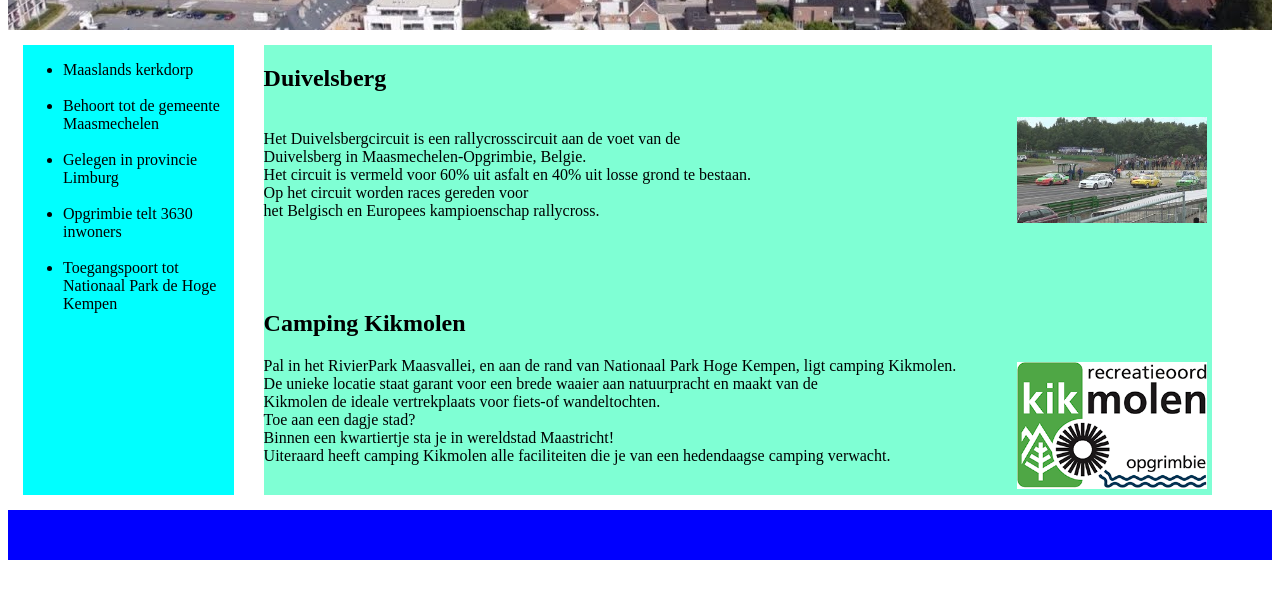
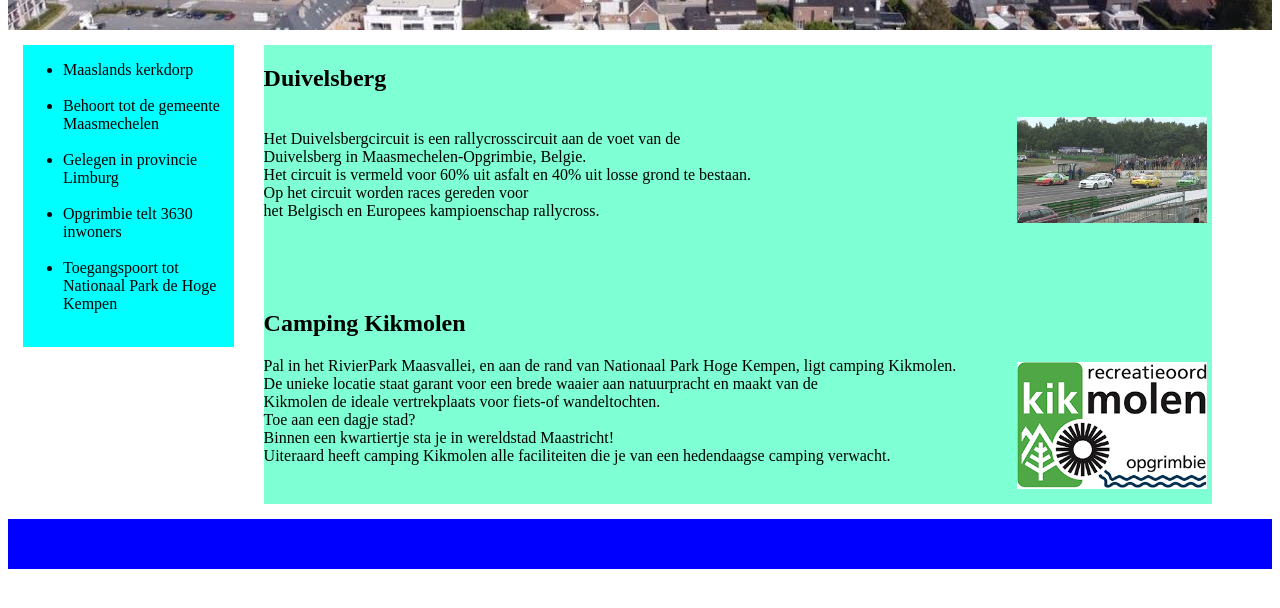
Before and after one commit to CherylOomen/woonplaats, a plain HTML site: page index.html in a window 1280 px wide. Shown: the part 130-738 px from the top of the page. Drawn offline with Linux system fonts and the light colour scheme; a web font is replaced by a local one.

Commit message:
Update index.html

```diff
--- a/index.html
+++ b/index.html
@@ -50,7 +50,7 @@ footer{
   display: inline-block;
 }
 #een{
-height: 450px;
+height: auto;
 background-color: aqua;
 display: inline-block;
 }
@@ -61,7 +61,7 @@ li{
   position: relative;
 }
 #twee{
-height: 450px;
+height: auto;
 background-color: aquamarine;
 display: inline-block;
 }
```
